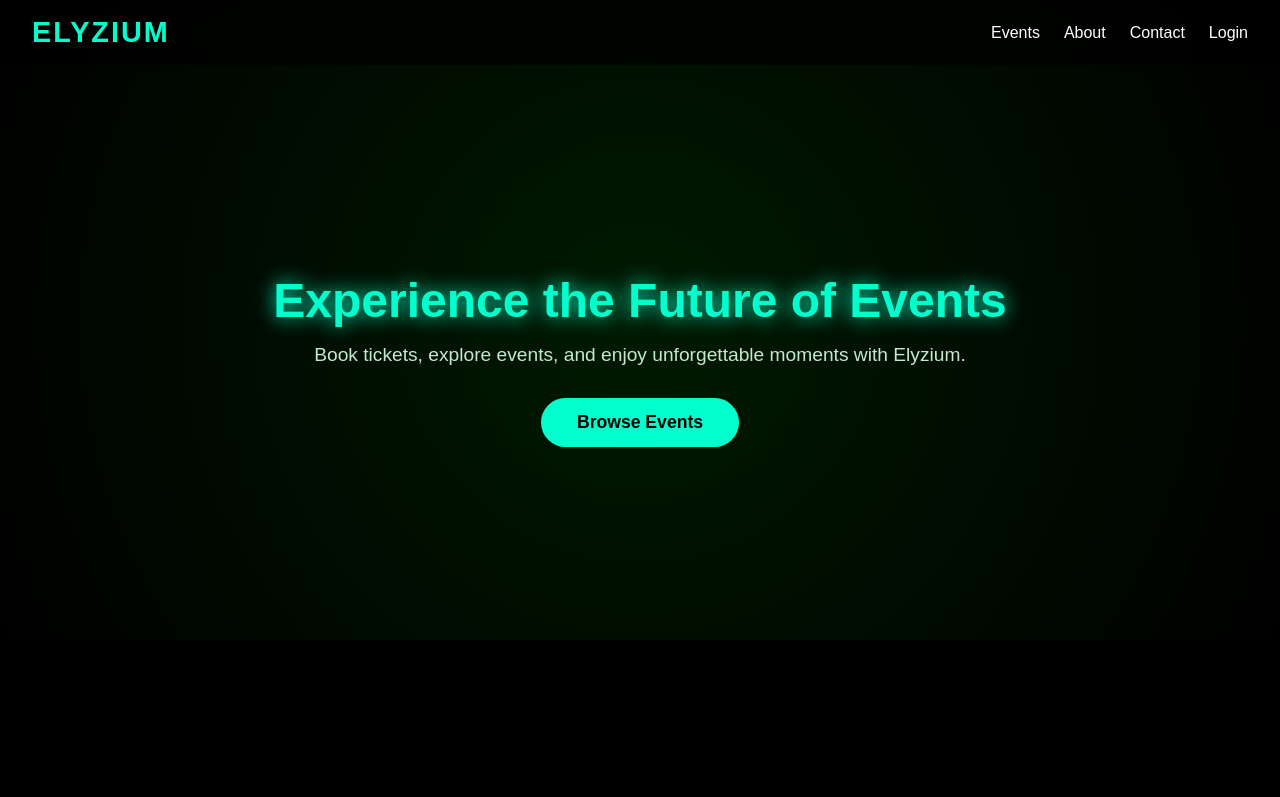
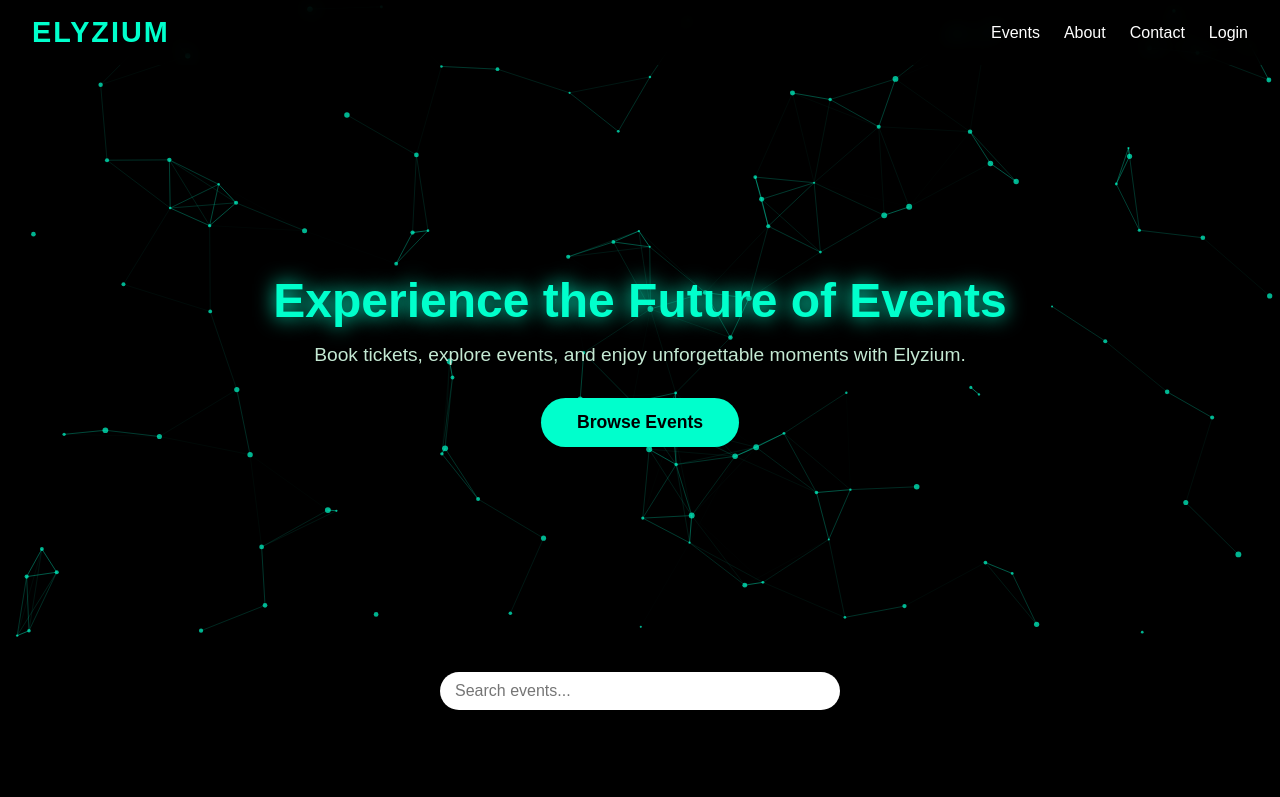
Before and after one commit to sakunakavinda/Elyzium, a plain HTML site: page main.html in a window 1280 px wide. Shown: the top 797 px of the page. Drawn offline with Linux system fonts and the light colour scheme; no server answers.

Commit message:
Update main.html

```diff
--- a/main.html
+++ b/main.html
@@ -22,10 +22,7 @@
     backdrop-filter: blur(10px);
   }
   .logo { font-size: 1.8rem; font-weight: 700; color: #00ffcc; letter-spacing: 2px; }
-  .nav-links {
-    display: flex;
-    align-items: center;
-  }
+  .nav-links { display: flex; align-items: center; }
   .nav-links a {
     color: #fff;
     margin-left: 1.5rem;
@@ -36,25 +33,13 @@
   .nav-links a:hover { color: #00ffcc; }
 
   /* Hamburger menu */
-  #hamburger {
-    display: none;
-    flex-direction: column;
-    cursor: pointer;
-    gap: 5px;
-  }
-  #hamburger div {
-    width: 25px;
-    height: 3px;
-    background: #00ffcc;
-    transition: 0.3s;
-  }
+  #hamburger { display: none; flex-direction: column; cursor: pointer; gap: 5px; }
+  #hamburger div { width: 25px; height: 3px; background: #00ffcc; transition: 0.3s; }
 
   /* Overlay for blur effect */
   #menuOverlay {
-    position: fixed;
-    top: 0; left: 0;
-    width: 100%;
-    height: 100%;
+    position: fixed; top: 0; left: 0;
+    width: 100%; height: 100%;
     background: rgba(0,0,0,0.4);
     backdrop-filter: blur(6px);
     opacity: 0;
@@ -62,10 +47,7 @@
     transition: opacity 0.3s;
     z-index: 5;
   }
-  #menuOverlay.show {
-    opacity: 1;
-    pointer-events: all;
-  }
+  #menuOverlay.show { opacity: 1; pointer-events: all; }
 
   /* Mobile nav */
   @media(max-width:768px){
@@ -73,12 +55,10 @@
     .nav-links {
       position: fixed;
       top: 0; right: -100%;
-      height: 100vh;
-      width: 60%;
+      height: 100vh; width: 60%;
       background: rgba(0,0,0,0.9);
       flex-direction: column;
-      justify-content: center;
-      align-items: center;
+      justify-content: center; align-items: center;
       gap: 2rem;
       transition: right 0.3s ease-in-out;
       z-index: 9;
@@ -89,23 +69,37 @@
 
   /* Hero Section */
   .hero {
+    position: relative;
     height: 80vh;
+    display: flex;
+    justify-content: center;
+    align-items: center;
+    text-align: center;
+    padding-top: 80px;
+    overflow: hidden;
+  }
+  #heroCanvas {
+    position: absolute;
+    top: 0; left: 0;
+    width: 100%; height: 100%;
+    z-index: 0;
+  }
+  .hero-content {
+    position: relative;
+    z-index: 1;
     display: flex;
     flex-direction: column;
     justify-content: center;
     align-items: center;
-    text-align: center;
-    background: radial-gradient(circle at center, #001a00, #000);
-    padding-top: 80px;
   }
-  .hero h1 {
+  .hero-content h1 {
     font-size: 3rem;
     color: #00ffcc;
     margin-bottom: 1rem;
     text-shadow: 0 0 20px #00ffcc;
   }
-  .hero p { font-size: 1.2rem; color: #c4e9d3; margin-bottom: 2rem; }
-  .hero .cta-btn {
+  .hero-content p { font-size: 1.2rem; color: #c4e9d3; margin-bottom: 2rem; }
+  .hero-content .cta-btn {
     padding: 14px 36px;
     font-size: 1.1rem;
     font-weight: 600;
@@ -116,7 +110,20 @@
     cursor: pointer;
     transition: all 0.3s;
   }
-  .hero .cta-btn:hover { background: #00cc99; }
+  .hero-content .cta-btn:hover { background: #00cc99; }
+
+  /* Search Bar */
+  #searchContainer {
+    text-align: center;
+    margin: 2rem 0;
+  }
+  #searchInput {
+    width: 80%; max-width: 400px;
+    padding: 10px 15px;
+    border-radius: 30px;
+    border: none;
+    font-size: 1rem;
+  }
 
   /* Events Section */
   .events {
@@ -134,9 +141,7 @@
   }
   .event-card:hover { transform: translateY(-5px); box-shadow: 0 8px 20px rgba(0,255,204,0.4); }
   .event-card img { width: 100%; height: 200px; object-fit: cover; }
-  .event-card .content {
-    padding: 1rem;
-  }
+  .event-card .content { padding: 1rem; }
   .event-card .content h3 { color: #00ffcc; margin-bottom: 0.5rem; }
   .event-card .content p { font-size: 0.9rem; color: #c4e9d3; }
 
@@ -151,8 +156,8 @@
   }
 
   @media(max-width:768px){
-    .hero h1 { font-size: 2rem; }
-    .hero p { font-size: 1rem; }
+    .hero-content h1 { font-size: 2rem; }
+    .hero-content p { font-size: 1rem; }
     .events { padding: 2rem 1rem; }
   }
 </style>
@@ -180,10 +185,18 @@
 
 <!-- Hero Section -->
 <section class="hero">
-  <h1>Experience the Future of Events</h1>
-  <p>Book tickets, explore events, and enjoy unforgettable moments with Elyzium.</p>
-  <button class="cta-btn" onclick="document.getElementById('eventsSection').scrollIntoView({behavior:'smooth'})">Browse Events</button>
+  <canvas id="heroCanvas"></canvas>
+  <div class="hero-content">
+    <h1>Experience the Future of Events</h1>
+    <p>Book tickets, explore events, and enjoy unforgettable moments with Elyzium.</p>
+    <button class="cta-btn" onclick="document.getElementById('eventsSection').scrollIntoView({behavior:'smooth'})">Browse Events</button>
+  </div>
 </section>
+
+<!-- Search Bar -->
+<div id="searchContainer">
+  <input type="text" id="searchInput" placeholder="Search events...">
+</div>
 
 <!-- Events Section -->
 <section class="events" id="eventsSection"></section>
@@ -198,12 +211,28 @@ import { collection, getDocs } from "https://www.gstatic.com/firebasejs/12.1.0/f
 import { db } from "./auth.js"; // Firebase initialization
 
 const eventsContainer = document.querySelector('.events');
+const searchInput = document.getElementById('searchInput');
+let allEvents = []; // store all events for filtering
 
+// Load events from Firebase
 async function loadEvents() {
   const eventsSnap = await getDocs(collection(db, "events"));
+  allEvents = [];
   eventsContainer.innerHTML = '';
   eventsSnap.forEach(doc => {
-    const event = doc.data();
+    const event = { id: doc.id, ...doc.data() };
+    allEvents.push(event);
+  });
+  displayEvents(allEvents);
+}
+
+function displayEvents(events) {
+  eventsContainer.innerHTML = '';
+  if (events.length === 0) {
+    eventsContainer.innerHTML = "<p style='text-align:center;'>No events found.</p>";
+    return;
+  }
+  events.forEach(event => {
     const card = document.createElement('div');
     card.classList.add('event-card');
     card.innerHTML = `
@@ -214,11 +243,18 @@ async function loadEvents() {
       </div>
     `;
     card.addEventListener('click', () => {
-      window.location.href = `home.html?id=${doc.id}`;
+      window.location.href = `home.html?id=${event.id}`;
     });
     eventsContainer.appendChild(card);
   });
 }
+
+// Search functionality
+searchInput.addEventListener('input', (e) => {
+  const query = e.target.value.toLowerCase();
+  const filtered = allEvents.filter(ev => ev.title.toLowerCase().includes(query));
+  displayEvents(filtered);
+});
 
 loadEvents();
 
@@ -236,6 +272,73 @@ menuOverlay.addEventListener('click', () => {
   navLinks.classList.remove('show');
   menuOverlay.classList.remove('show');
 });
+
+// Futuristic Hero Animation
+const canvas = document.getElementById('heroCanvas');
+const ctx = canvas.getContext('2d');
+canvas.width = window.innerWidth;
+canvas.height = document.querySelector('.hero').offsetHeight;
+
+const particles = [];
+const particleCount = 120;
+
+class Particle {
+  constructor() {
+    this.x = Math.random() * canvas.width;
+    this.y = Math.random() * canvas.height;
+    this.size = Math.random() * 2 + 1;
+    this.speedX = Math.random() * 0.5 - 0.25;
+    this.speedY = Math.random() * 0.5 - 0.25;
+    this.color = 'rgba(0,255,204,0.7)';
+  }
+  update() {
+    this.x += this.speedX;
+    this.y += this.speedY;
+    if (this.x < 0 || this.x > canvas.width) this.speedX *= -1;
+    if (this.y < 0 || this.y > canvas.height) this.speedY *= -1;
+  }
+  draw() {
+    ctx.beginPath();
+    ctx.arc(this.x, this.y, this.size, 0, Math.PI*2);
+    ctx.fillStyle = this.color;
+    ctx.fill();
+  }
+}
+
+for (let i = 0; i < particleCount; i++) particles.push(new Particle());
+
+function animateParticles() {
+  ctx.clearRect(0,0,canvas.width,canvas.height);
+  particles.forEach(p => {
+    p.update();
+    p.draw();
+  });
+  // Draw lines between close particles
+  for (let i = 0; i < particles.length; i++) {
+    for (let j = i+1; j < particles.length; j++) {
+      const dx = particles[i].x - particles[j].x;
+      const dy = particles[i].y - particles[j].y;
+      const distance = Math.sqrt(dx*dx + dy*dy);
+      if (distance < 100) {
+        ctx.beginPath();
+        ctx.strokeStyle = `rgba(0,255,204,${1-distance/100})`;
+        ctx.lineWidth = 0.5;
+        ctx.moveTo(particles[i].x, particles[i].y);
+        ctx.lineTo(particles[j].x, particles[j].y);
+        ctx.stroke();
+      }
+    }
+  }
+  requestAnimationFrame(animateParticles);
+}
+
+animateParticles();
+
+// Resize canvas on window resize
+window.addEventListener('resize', () => {
+  canvas.width = window.innerWidth;
+  canvas.height = document.querySelector('.hero').offsetHeight;
+});
 </script>
 
 </body>
```
